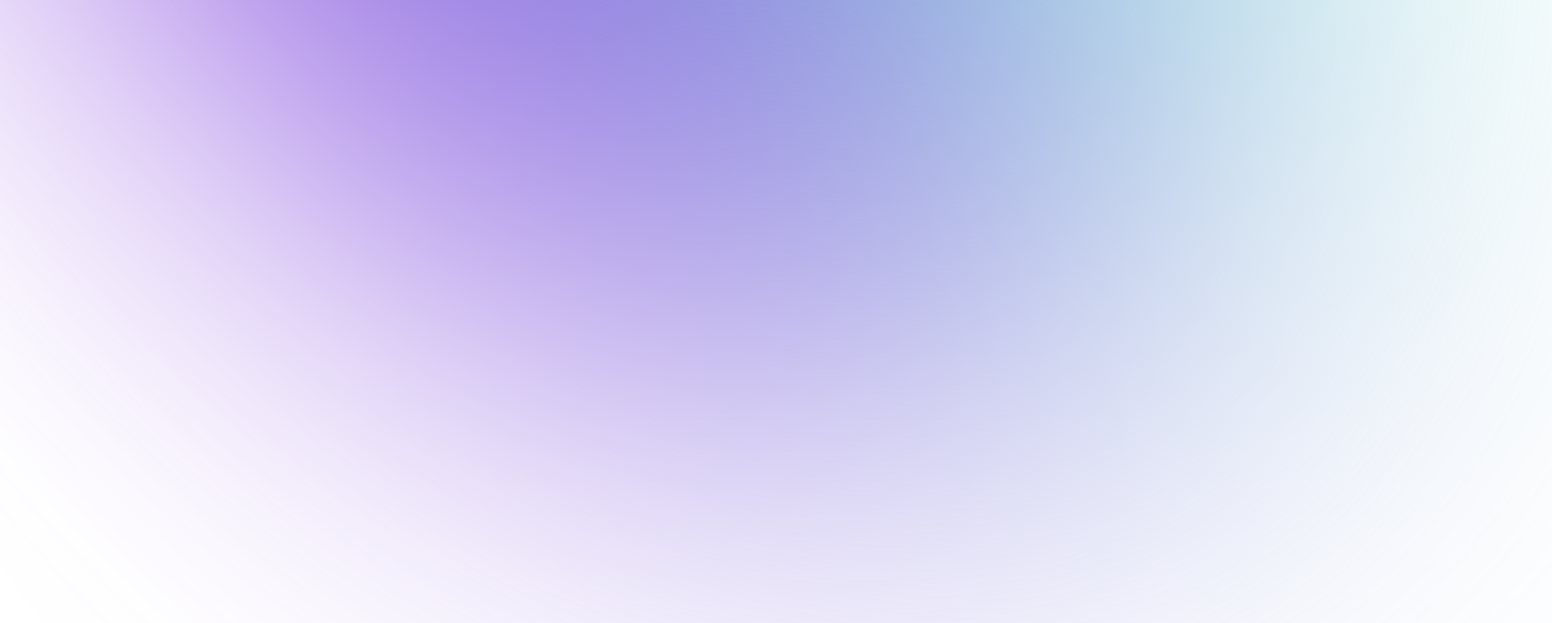
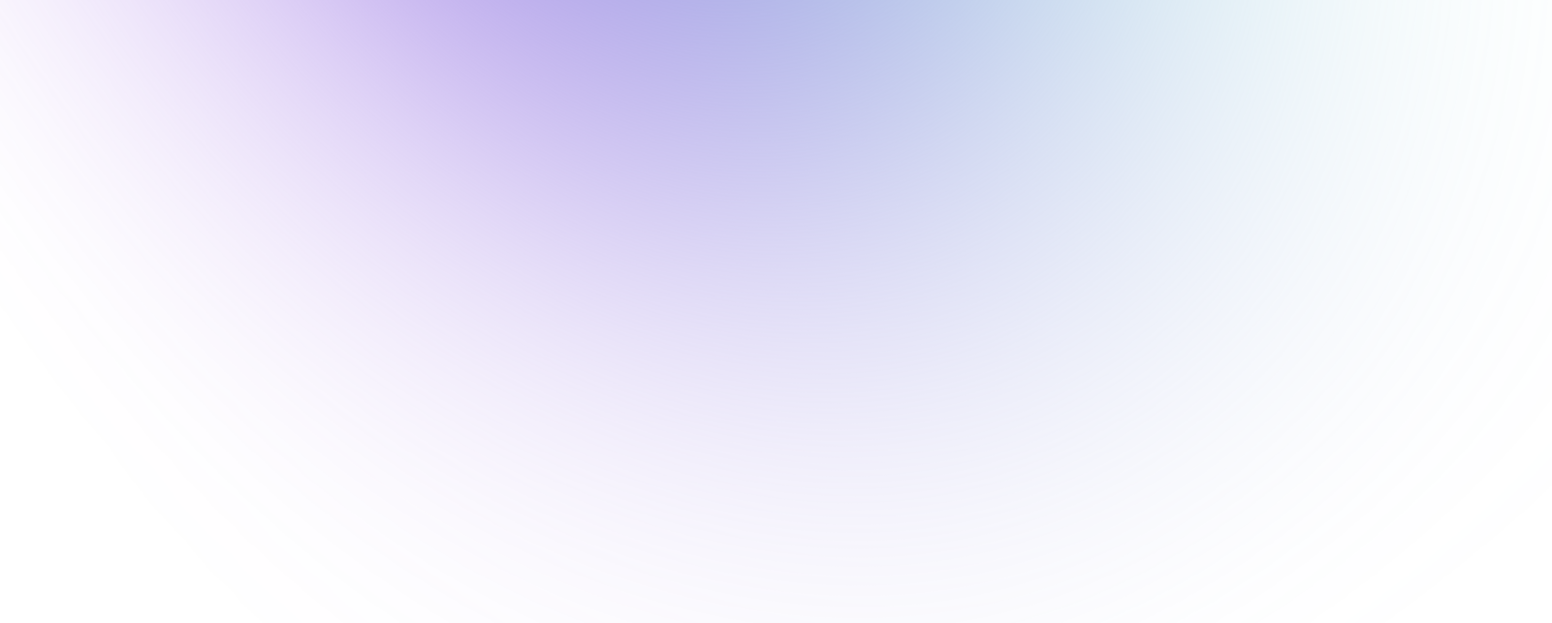
Before and after one commit to hozakowskimilosz/LandingPageDesign, a website: page index.html in a window 1280 px wide. Shown: the part 789-1432 px from the top of the page at 97% size, 1601 px wide, since content can reach past the window. After the commit the page ends 1157 px from the top, so only its background shows below. Drawn offline with Linux system fonts and the light colour scheme.

Commit message:
changed height unit on the blob

```diff
--- a/style.css
+++ b/style.css
@@ -188,7 +188,7 @@ ul li {
   top: 50%;
   left: 50%;
   translate: -50% -50%;
-  height: 75rem;
+  height: 110vh;
   aspect-ratio: 1;
   border-radius: 50%;
   filter: blur(12rem);
```
